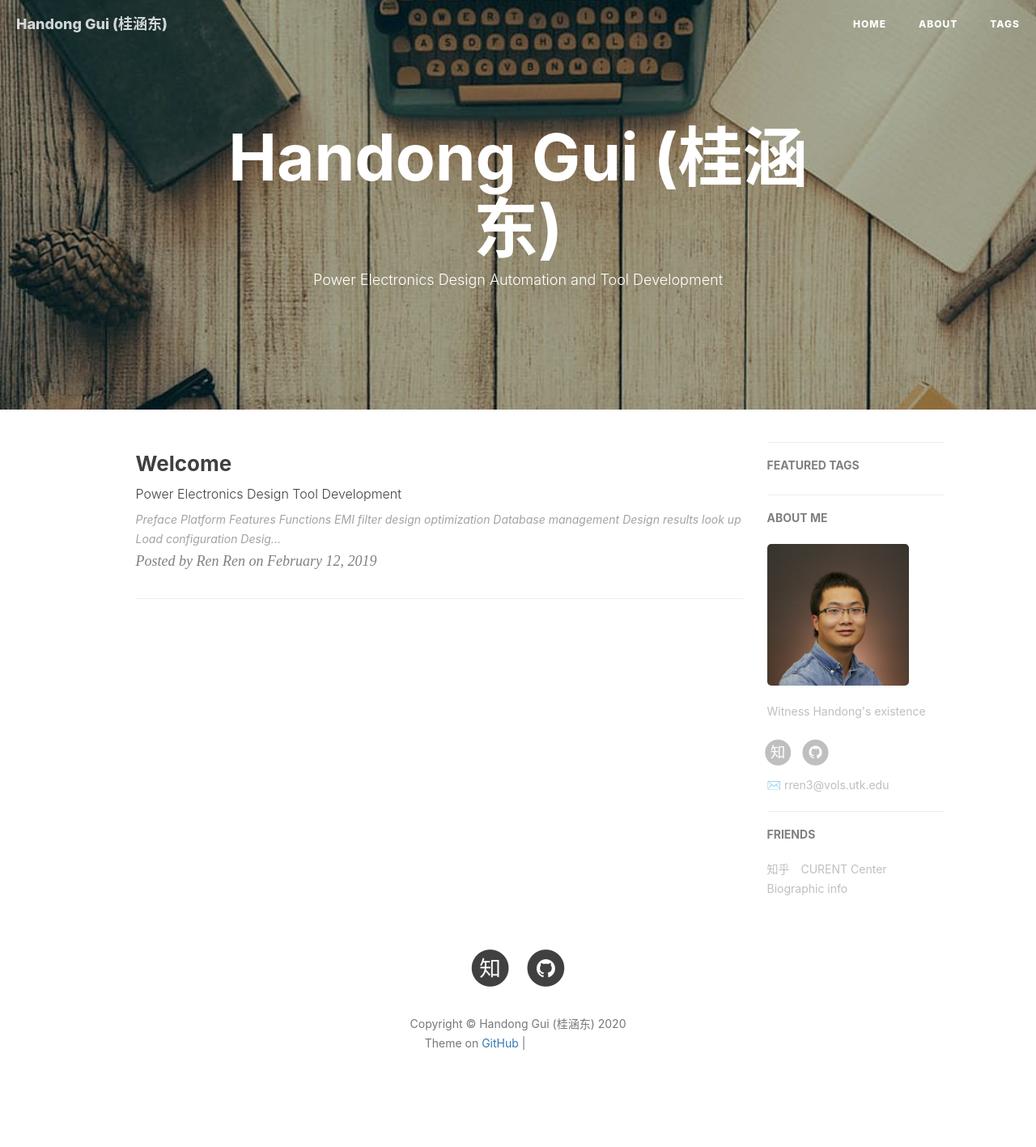
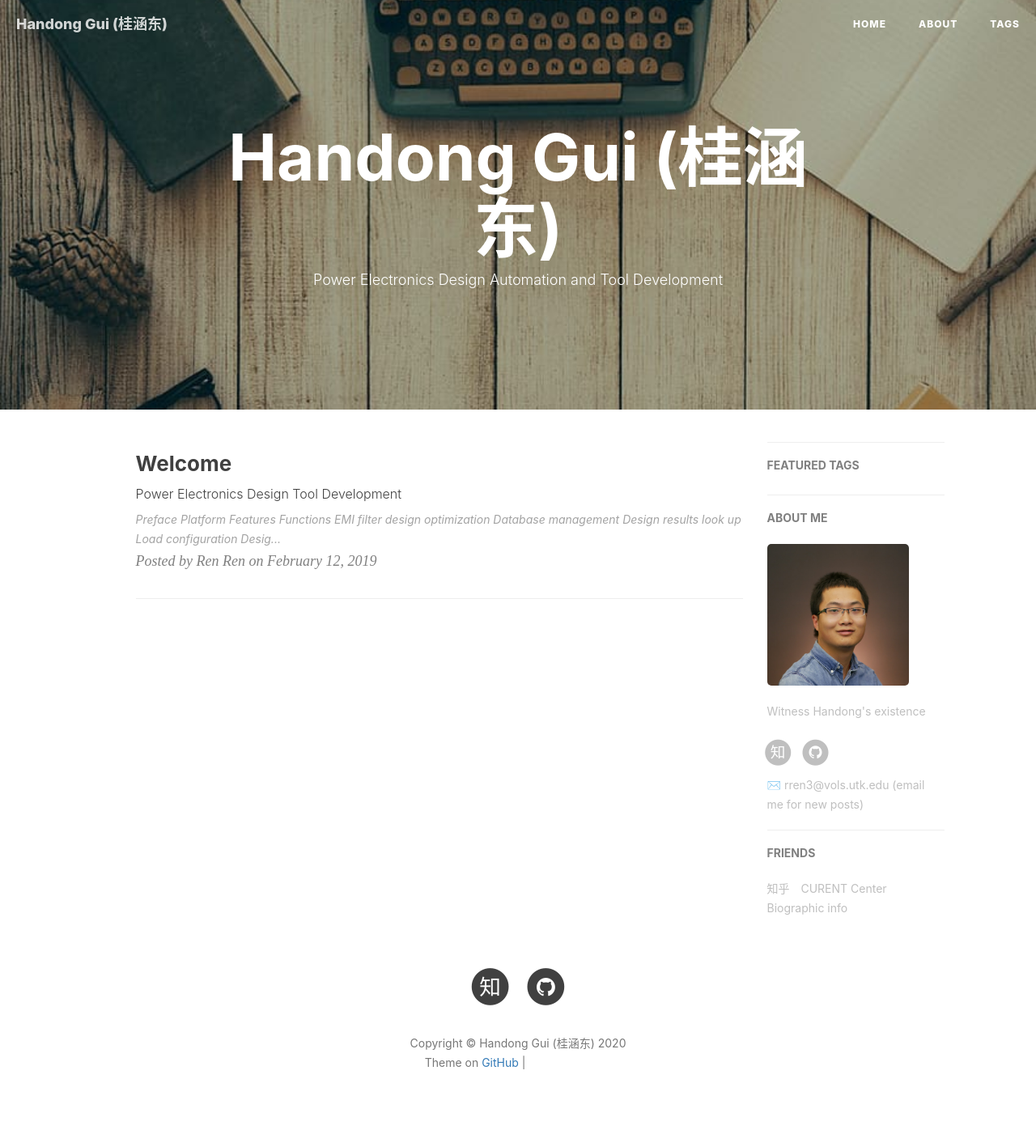
Before and after one commit to HandongGui/HandongGui.github.io, a Jekyll site: the page built from index.html, in a window 1280 px wide. Shown: the whole page at 81% size. Built offline with Jekyll 4.4.1, drawn with Linux system fonts in a browser that asks for light colours; nearby versions of some CDN libraries; the list of posts is cut into pages by our own code; comment, search, counter and statistics services are not loaded; before the commit the page ends 1393 px from its top, so only the background shows below that; grey boxes are pictures that could not be loaded.

Commit message:
Update _config.yml

```diff
--- a/_config.yml
+++ b/_config.yml
@@ -2,7 +2,7 @@
 title: Handong Gui (桂涵东)
 SEOTitle: Memorial of Handong Gui
 header-img: img/post-bg-desk.jpg
-email: rren3@vols.utk.edu
+email: rren3@vols.utk.edu (email me for new posts)
 description: "For memorial of Handong Gui."
 keyword: "Handong Gui, Memorial"
 url: "Handong.github.io"          # your host, for absolute URL
```
